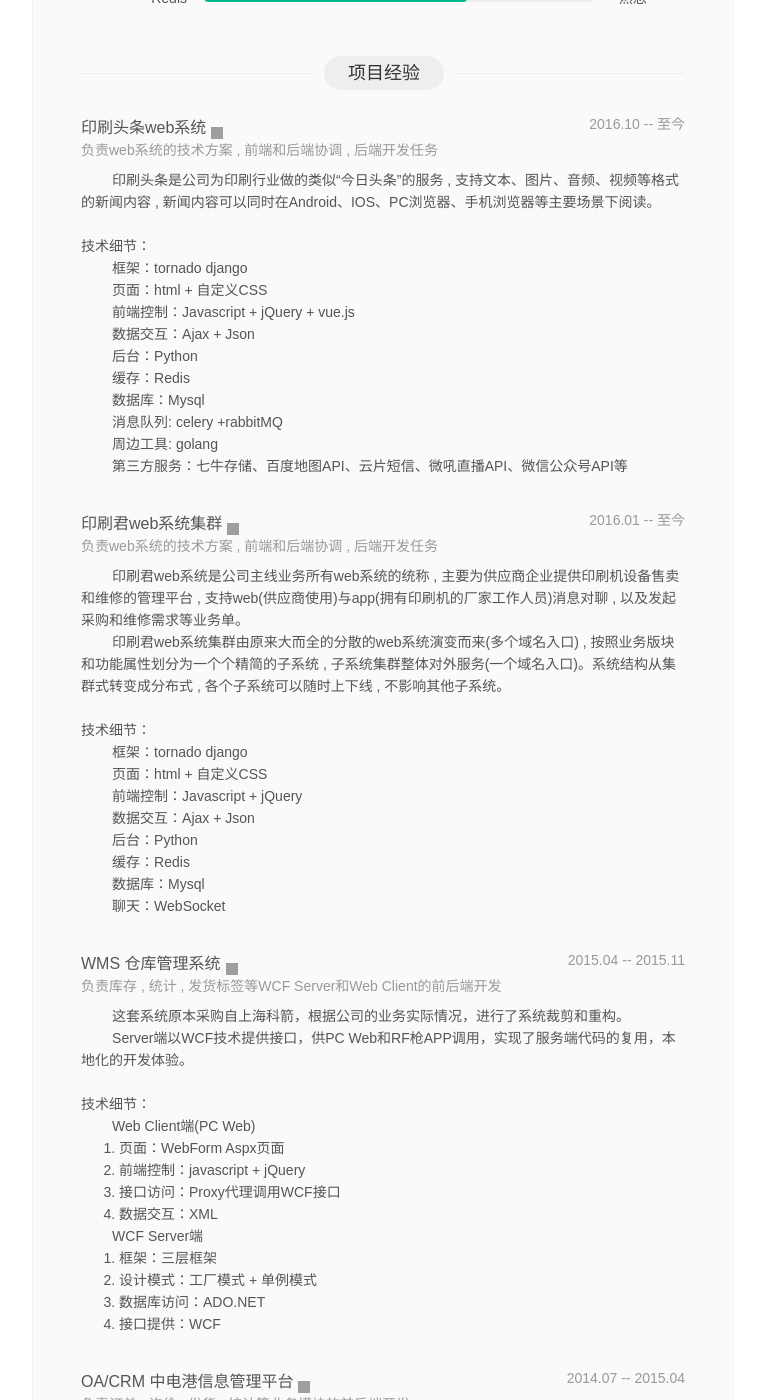
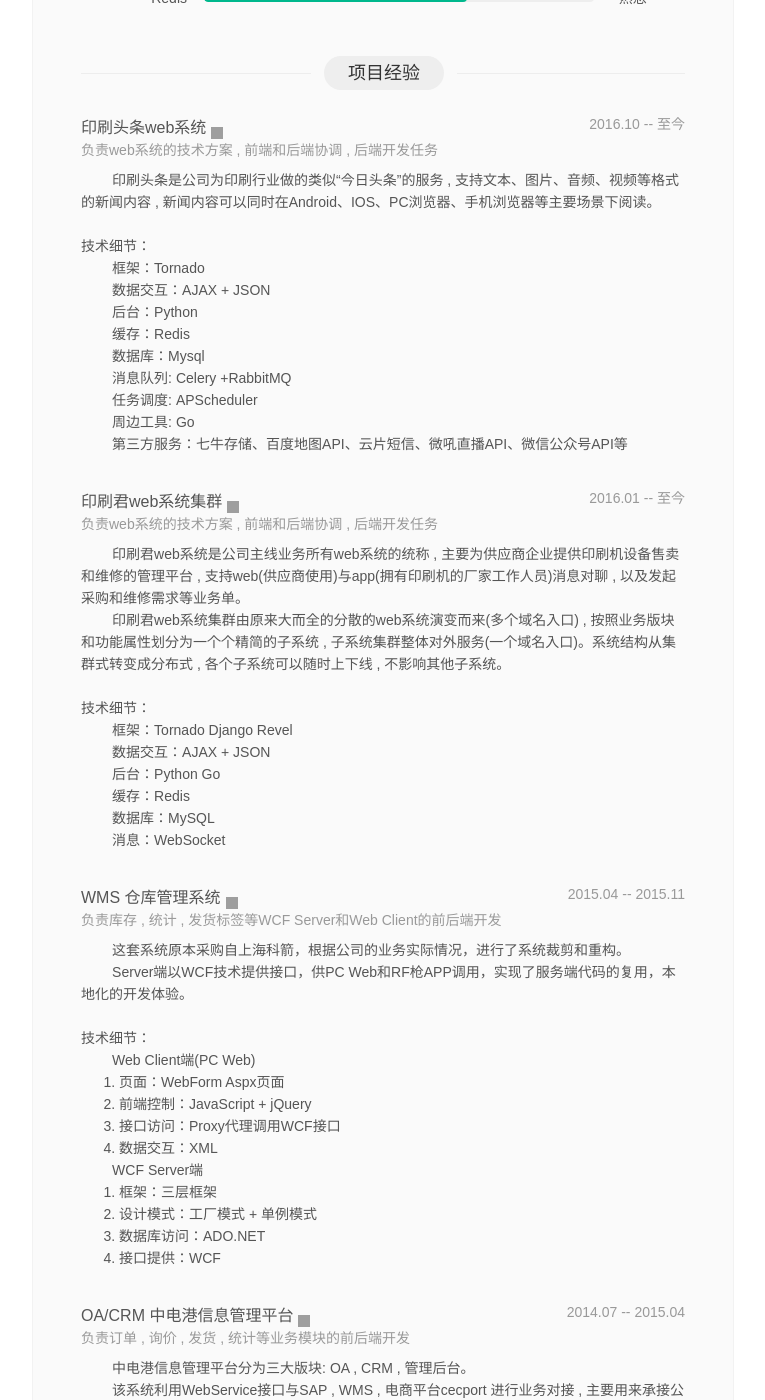
Before and after one commit to hopehook/HopeHook.com, a Jekyll site: the page resume.html, which Jekyll copies as it is, in a window 1280 px wide and 1400 px high, scrolled down 1312 px. Shown: the whole window, without its empty margins (257-1022 px from the left). Built offline with Jekyll 4.4.1, drawn with Linux system fonts in a browser that asks for light colours; Markdown is read by kramdown in place of the engine named in the settings; some of the changed text lies outside the part shown; grey boxes are pictures that could not be loaded.

Commit message:
Update resume.html

```diff
--- a/resume.html
+++ b/resume.html
@@ -368,7 +368,7 @@ span.mr_women i.active{background-position:-27px -5px;}
 								<!-- 如果用户选择的身份是教育经历 -->
 									<span class="shenfen">
 										<i></i>
-										python后台负责人 · 深圳爱聚印科技有限公司
+										Python后台负责人 · 深圳爱聚印科技有限公司
 									</span>
 								<!-- 否则根据用户是否是应届毕业生区分用户的身份 -->
 						</div>
@@ -411,10 +411,10 @@ span.mr_women i.active{background-position:-27px -5px;}
 										</div>
 										<div class="l2">
 											<a class="projectTitle"  target="_blank" href="http://www.yinshuajun.com"><span></span><h4>深圳爱聚印科技有限公司</h4></a>
-											<span>python后台负责人</span>
+											<span>Python后台负责人</span>
 										</div>
 									</div>
-									<div class="mr_content_r">
+<div class="mr_content_r">
 										<span>2016.01至今</span>
 									</div>
 								</div>
@@ -556,7 +556,7 @@ span.mr_women i.active{background-position:-27px -5px;}
 									<span class="mr_skill_level">熟悉</span>
 								</div>
 								<div class="mr_skill_con">
-									<span class="mr_skill_name" title="Javascript">Javascript</span>
+									<span class="mr_skill_name" title="Javascript">socket编程</span>
 									<span class="mr_skill_plan" data-skillLevel = "60">
 									 <em style="width: 60%"></em>
 									</span>
@@ -606,15 +606,14 @@ span.mr_women i.active{background-position:-27px -5px;}
 <p>&nbsp;&nbsp;&nbsp;&nbsp;&nbsp;&nbsp;&nbsp;&nbsp;印刷头条是公司为印刷行业做的类似“今日头条”的服务 , 支持文本、图片、音频、视频等格式的新闻内容 , 新闻内容可以同时在Android、IOS、PC浏览器、手机浏览器等主要场景下阅读。 </p>
 <p><br /></p>
 <p>技术细节：</p>
-<p>&nbsp;&nbsp;&nbsp;&nbsp;&nbsp;&nbsp;&nbsp;&nbsp;框架：tornado  django</p>
-<p>&nbsp;&nbsp;&nbsp;&nbsp;&nbsp;&nbsp;&nbsp;&nbsp;页面：html + 自定义CSS</p>
-<p>&nbsp;&nbsp;&nbsp;&nbsp;&nbsp;&nbsp;&nbsp;&nbsp;前端控制：Javascript + jQuery + vue.js</p>
-<p>&nbsp;&nbsp;&nbsp;&nbsp;&nbsp;&nbsp;&nbsp;&nbsp;数据交互：Ajax + Json</p>
+<p>&nbsp;&nbsp;&nbsp;&nbsp;&nbsp;&nbsp;&nbsp;&nbsp;框架：Tornado</p>
+<p>&nbsp;&nbsp;&nbsp;&nbsp;&nbsp;&nbsp;&nbsp;&nbsp;数据交互：AJAX + JSON</p>
 <p>&nbsp;&nbsp;&nbsp;&nbsp;&nbsp;&nbsp;&nbsp;&nbsp;后台：Python</p>
 <p>&nbsp;&nbsp;&nbsp;&nbsp;&nbsp;&nbsp;&nbsp;&nbsp;缓存：Redis</p>
 <p>&nbsp;&nbsp;&nbsp;&nbsp;&nbsp;&nbsp;&nbsp;&nbsp;数据库：Mysql</p>
-<p>&nbsp;&nbsp;&nbsp;&nbsp;&nbsp;&nbsp;&nbsp;&nbsp;消息队列: celery +rabbitMQ</p>
-<p>&nbsp;&nbsp;&nbsp;&nbsp;&nbsp;&nbsp;&nbsp;&nbsp;周边工具: golang</p>
+<p>&nbsp;&nbsp;&nbsp;&nbsp;&nbsp;&nbsp;&nbsp;&nbsp;消息队列: Celery +RabbitMQ</p>
+<p>&nbsp;&nbsp;&nbsp;&nbsp;&nbsp;&nbsp;&nbsp;&nbsp;任务调度: APScheduler</p>
+<p>&nbsp;&nbsp;&nbsp;&nbsp;&nbsp;&nbsp;&nbsp;&nbsp;周边工具: Go</p>
 <p>&nbsp;&nbsp;&nbsp;&nbsp;&nbsp;&nbsp;&nbsp;&nbsp;第三方服务：七牛存储、百度地图API、云片短信、微吼直播API、微信公众号API等</p>
 								</div>
 								</div>
@@ -637,14 +636,12 @@ span.mr_women i.active{background-position:-27px -5px;}
 <p>&nbsp;&nbsp;&nbsp;&nbsp;&nbsp;&nbsp;&nbsp;&nbsp;印刷君web系统集群由原来大而全的分散的web系统演变而来(多个域名入口) , 按照业务版块和功能属性划分为一个个精简的子系统 , 子系统集群整体对外服务(一个域名入口)。系统结构从集群式转变成分布式 , 各个子系统可以随时上下线 , 不影响其他子系统。</p>
 <p><br /></p>
 <p>技术细节：</p>
-<p>&nbsp;&nbsp;&nbsp;&nbsp;&nbsp;&nbsp;&nbsp;&nbsp;框架：tornado  django</p>
-<p>&nbsp;&nbsp;&nbsp;&nbsp;&nbsp;&nbsp;&nbsp;&nbsp;页面：html + 自定义CSS</p>
-<p>&nbsp;&nbsp;&nbsp;&nbsp;&nbsp;&nbsp;&nbsp;&nbsp;前端控制：Javascript + jQuery</p>
-<p>&nbsp;&nbsp;&nbsp;&nbsp;&nbsp;&nbsp;&nbsp;&nbsp;数据交互：Ajax + Json</p>
-<p>&nbsp;&nbsp;&nbsp;&nbsp;&nbsp;&nbsp;&nbsp;&nbsp;后台：Python</p>
+<p>&nbsp;&nbsp;&nbsp;&nbsp;&nbsp;&nbsp;&nbsp;&nbsp;框架：Tornado  Django Revel</p>
+<p>&nbsp;&nbsp;&nbsp;&nbsp;&nbsp;&nbsp;&nbsp;&nbsp;数据交互：AJAX + JSON</p>
+<p>&nbsp;&nbsp;&nbsp;&nbsp;&nbsp;&nbsp;&nbsp;&nbsp;后台：Python Go</p>
 <p>&nbsp;&nbsp;&nbsp;&nbsp;&nbsp;&nbsp;&nbsp;&nbsp;缓存：Redis</p>
-<p>&nbsp;&nbsp;&nbsp;&nbsp;&nbsp;&nbsp;&nbsp;&nbsp;数据库：Mysql</p>
-<p>&nbsp;&nbsp;&nbsp;&nbsp;&nbsp;&nbsp;&nbsp;&nbsp;聊天：WebSocket</p>
+<p>&nbsp;&nbsp;&nbsp;&nbsp;&nbsp;&nbsp;&nbsp;&nbsp;数据库：MySQL</p>
+<p>&nbsp;&nbsp;&nbsp;&nbsp;&nbsp;&nbsp;&nbsp;&nbsp;消息：WebSocket</p>
 
 								</div>
 								</div>
@@ -670,7 +667,7 @@ span.mr_women i.active{background-position:-27px -5px;}
 <ol>
  <ol>
   <li><p>页面：WebForm Aspx页面</p></li>
-  <li><p>前端控制：javascript + jQuery<br /></p></li>
+  <li><p>前端控制：JavaScript + jQuery<br /></p></li>
   <li><p>接口访问：Proxy代理调用WCF接口</p></li>
   <li><p>数据交互：XML<br /></p></li>
  </ol>
@@ -708,8 +705,8 @@ span.mr_women i.active{background-position:-27px -5px;}
 <p>技术细节：</p>
 <p>&nbsp;&nbsp;&nbsp;&nbsp;&nbsp;&nbsp;&nbsp;&nbsp;框架：asp.net mvc</p>
 <p>&nbsp;&nbsp;&nbsp;&nbsp;&nbsp;&nbsp;&nbsp;&nbsp;页面：EasyUI</p>
-<p>&nbsp;&nbsp;&nbsp;&nbsp;&nbsp;&nbsp;&nbsp;&nbsp;前端：javascript + jQuery</p>
-<p>&nbsp;&nbsp;&nbsp;&nbsp;&nbsp;&nbsp;&nbsp;&nbsp;数据：Ajax + Json</p>
+<p>&nbsp;&nbsp;&nbsp;&nbsp;&nbsp;&nbsp;&nbsp;&nbsp;前端：JavaScript + jQuery</p>
+<p>&nbsp;&nbsp;&nbsp;&nbsp;&nbsp;&nbsp;&nbsp;&nbsp;数据：AJAX + JSON</p>
 <p>&nbsp;&nbsp;&nbsp;&nbsp;&nbsp;&nbsp;&nbsp;&nbsp;ORM：ServiceStack.OrmLite</p>
 <p>&nbsp;&nbsp;&nbsp;&nbsp;&nbsp;&nbsp;&nbsp;&nbsp;数据库：SQL Server</p>
 								</div>
```
